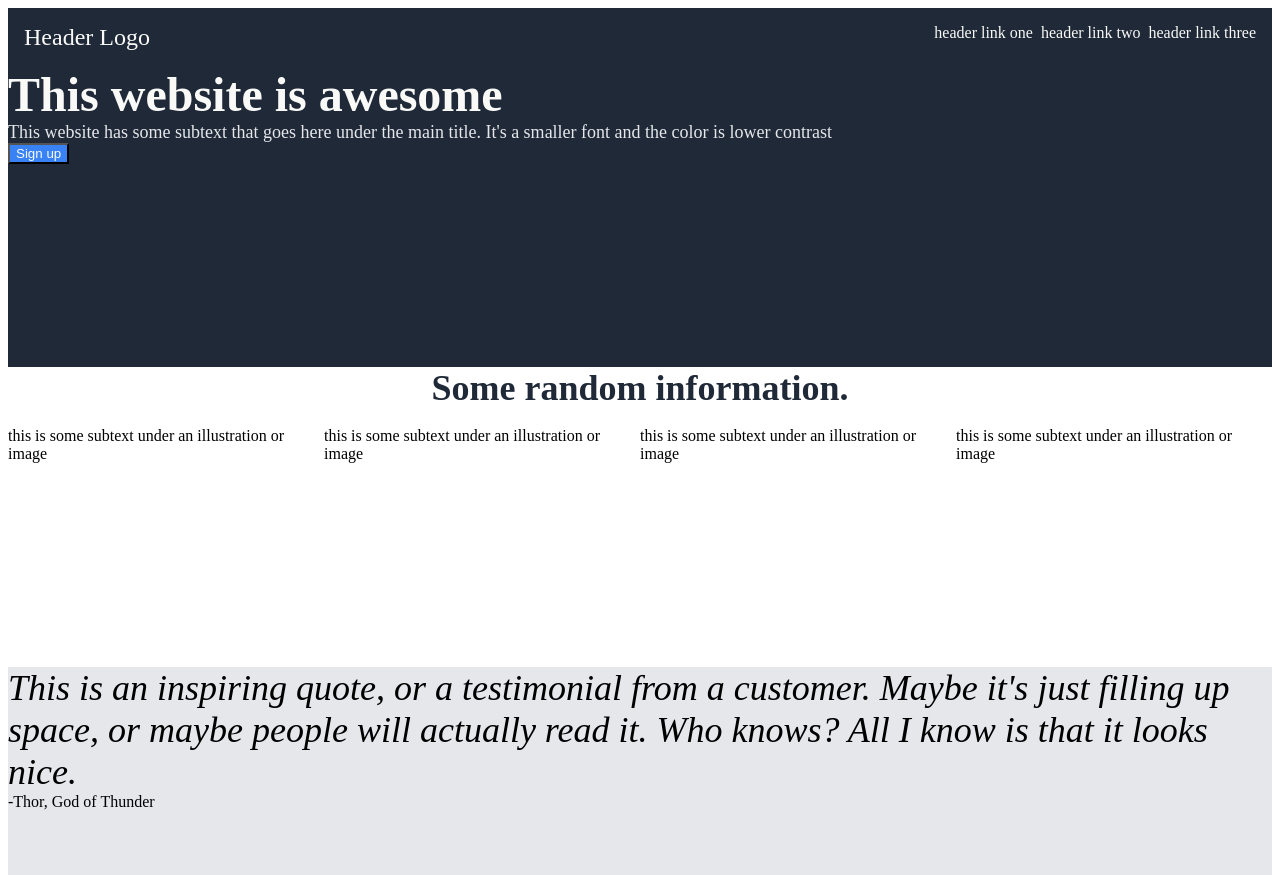
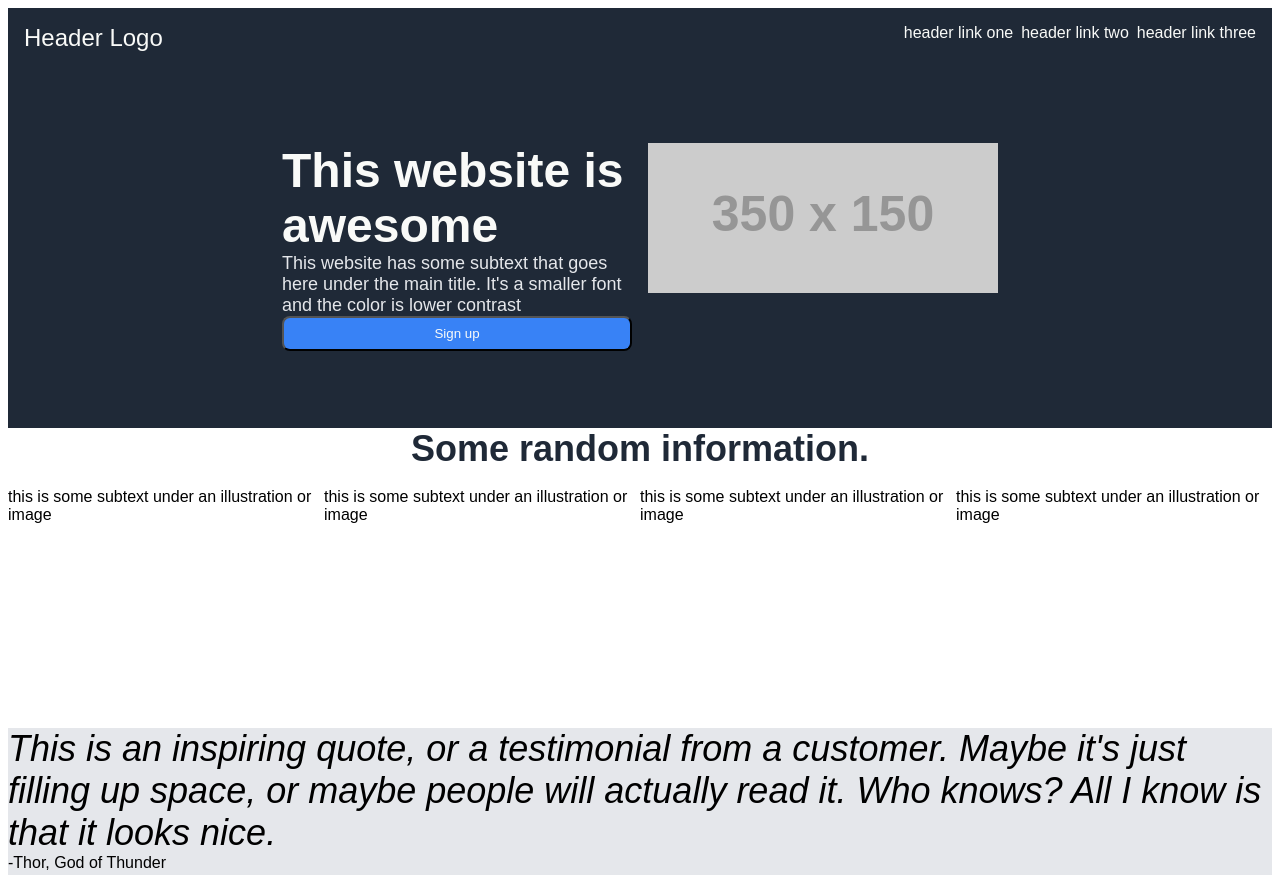
Before and after one commit to svper-dotcom/odin-landing-page, a plain HTML site: page index.html in a window 1280 px wide. Shown: the top 875 px of the page. Drawn offline with Linux system fonts and the light colour scheme; placeholder pictures from the web are drawn by us.

Commit message:
Edit index.html & style.css

```diff
--- a/index.html
+++ b/index.html
@@ -20,10 +20,14 @@
 
    <div class="part1">
 
+       <div class="part1-content">
        <div class="main">This website is awesome</div>
        <div class="secondary">This website has some subtext that goes here under the main title. It's a smaller font and the color is lower contrast</div>
        <button class="button1">Sign up</button>
-       <img src="">
+       </div>
+
+
+       <img src="https://via.placeholder.com/350x150">
 
    </div>
 
--- a/style.css
+++ b/style.css
@@ -2,6 +2,7 @@ body {
     height: 100vh;
     display: flex;
     flex-direction: column;
+    font-family: sans-serif;
 }
 
 .header,
@@ -50,6 +51,7 @@ ul {
 .button1 {
     background-color: #3882f6;
     color: #F9FAF8;
+
 }
 
 .info-header{
@@ -60,7 +62,25 @@ ul {
 
 .part1 {
     height: 300px;
+    display: flex;
+    align-items: center;
+    justify-content: center;
+    gap: 16px;
+    padding-left: 60px;
+    padding-right: 60px;
+    padding-bottom: 60px;
 }
+
+.part1-content {
+    display: flex;
+    flex-direction: column;
+    width: 350px;
+    height: 150px;
+}
+
+
+
+
 
 .part2 {
 
@@ -109,3 +129,8 @@ ul {
     width: 800px;
     height: 100px;
 }
+
+button {
+    border-radius: 8px;
+    padding: 8px 16px;
+}
```
